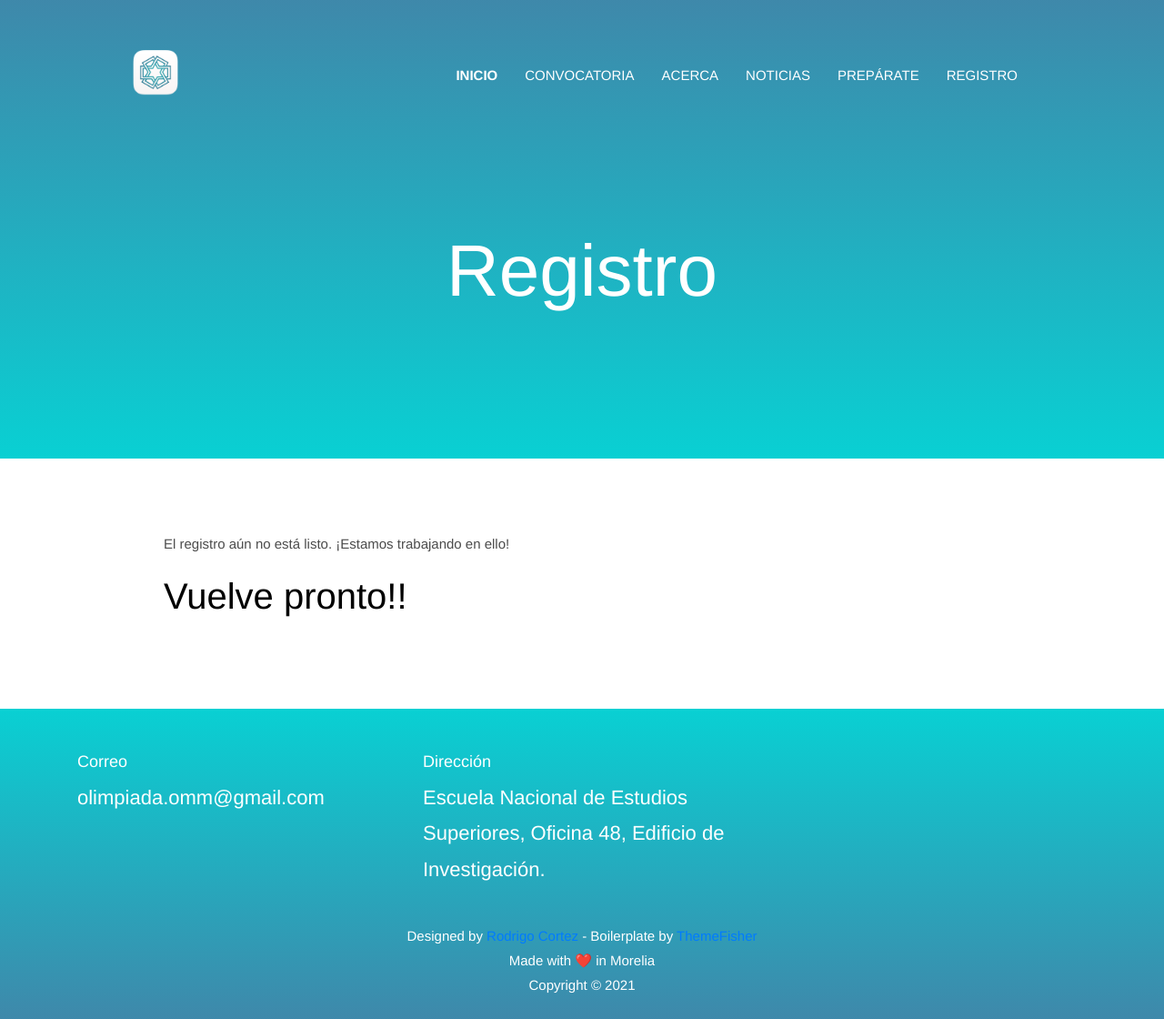
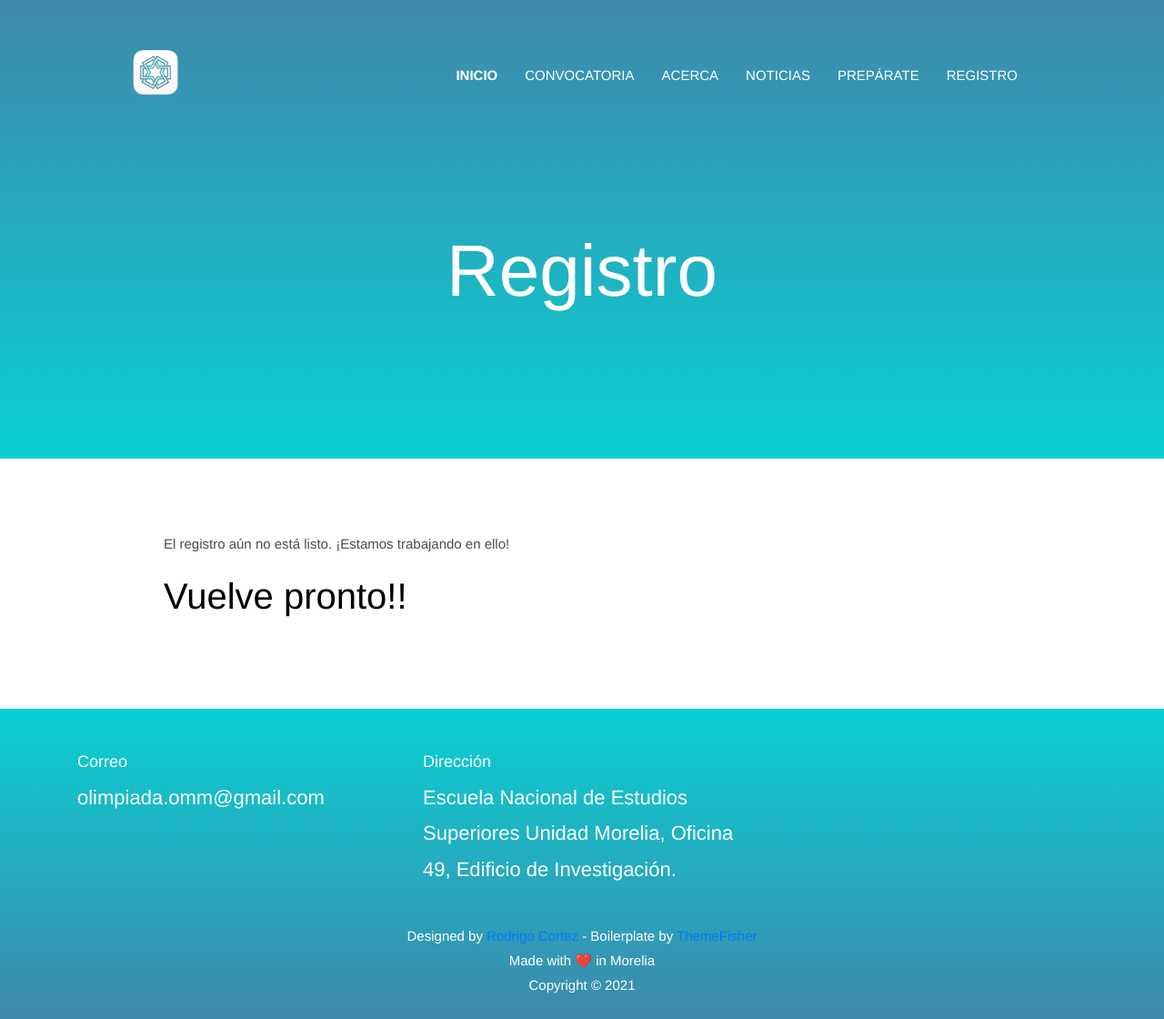
Before and after one commit to OlimpiadaMatematicasMichoacan/WOMM, a Jekyll site: the page built from _pages/registro.md, in a window 1280 px wide and 1120 px high. Shown: the whole window at 91% size. Built offline with Jekyll 4.4.1, drawn with Linux system fonts in a browser that asks for light colours.

Commit message:
Minor changes

```diff
--- a/_data/settings.yml
+++ b/_data/settings.yml
@@ -8,7 +8,7 @@
 
 email: olimpiada.omm@gmail.com
 #phone: +52 4433223500 ext. 1230
-address: Escuela Nacional de Estudios Superiores, Oficina 48, Edificio de Investigación.
+address: Escuela Nacional de Estudios Superiores Unidad Morelia, Oficina 49, Edificio de Investigación.
 copyright: "Designed by <a href='https://roicort.github.io'>Rodrigo Cortez</a> - Boilerplate by <a href='https://google.com'>ThemeFisher</a> <br> Made with ❤️ in Morelia <br> Copyright &copy; 2021"
 
 menu:
@@ -277,7 +277,7 @@
   - name: "Alondra Juárez"
     image: "assets/images/testimonial/client3.png"
     designation : "Ex-olímpica, cofundadora de la OMMEB en Michoacán"
-    content : "Estuvo súper, 5 estrellas."
+    content : "Aprendía más en dos meses de olímpica que en un año de escuela."
 
   - name: "Margarita Pérez"
     image: "assets/images/testimonial/client4.png"
```
